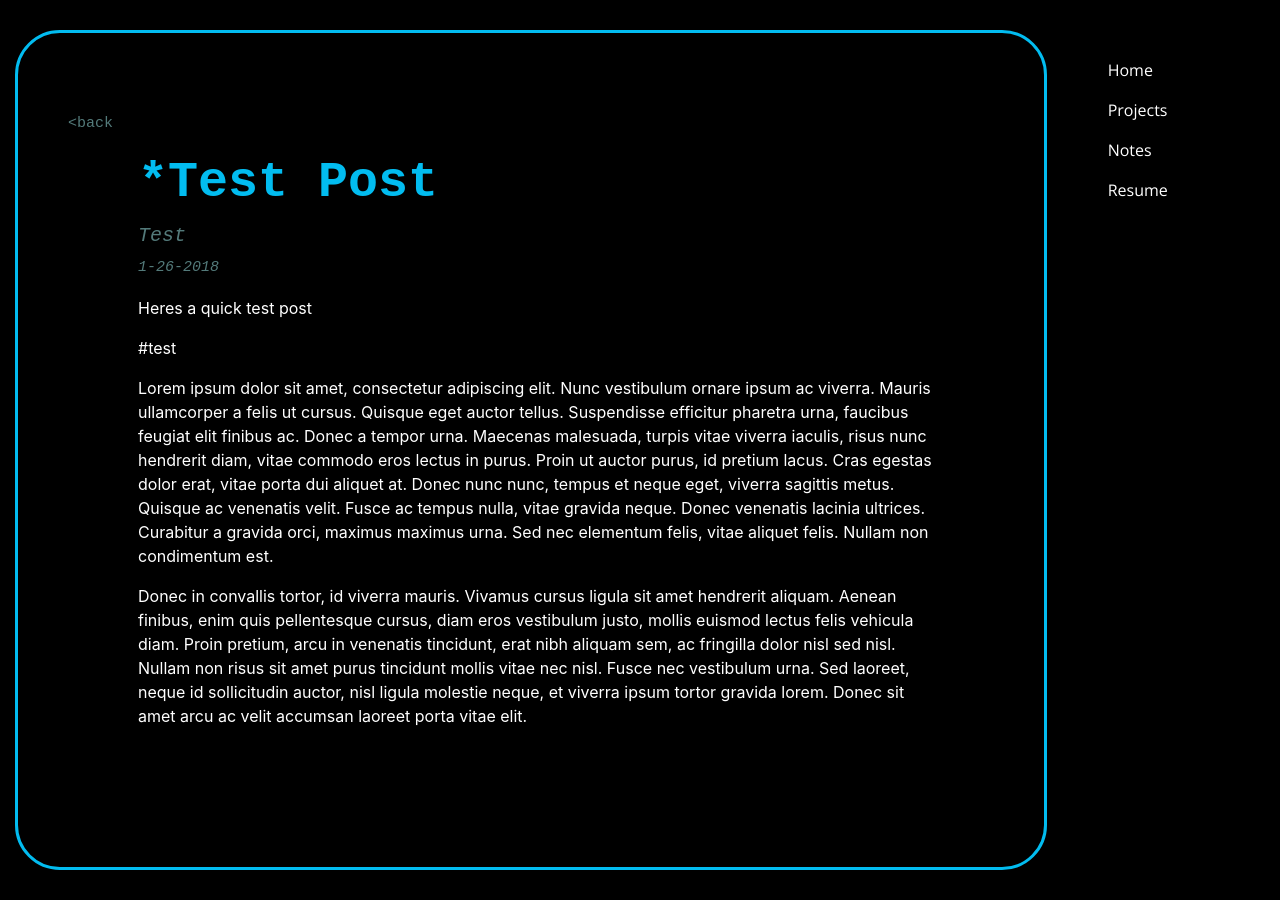
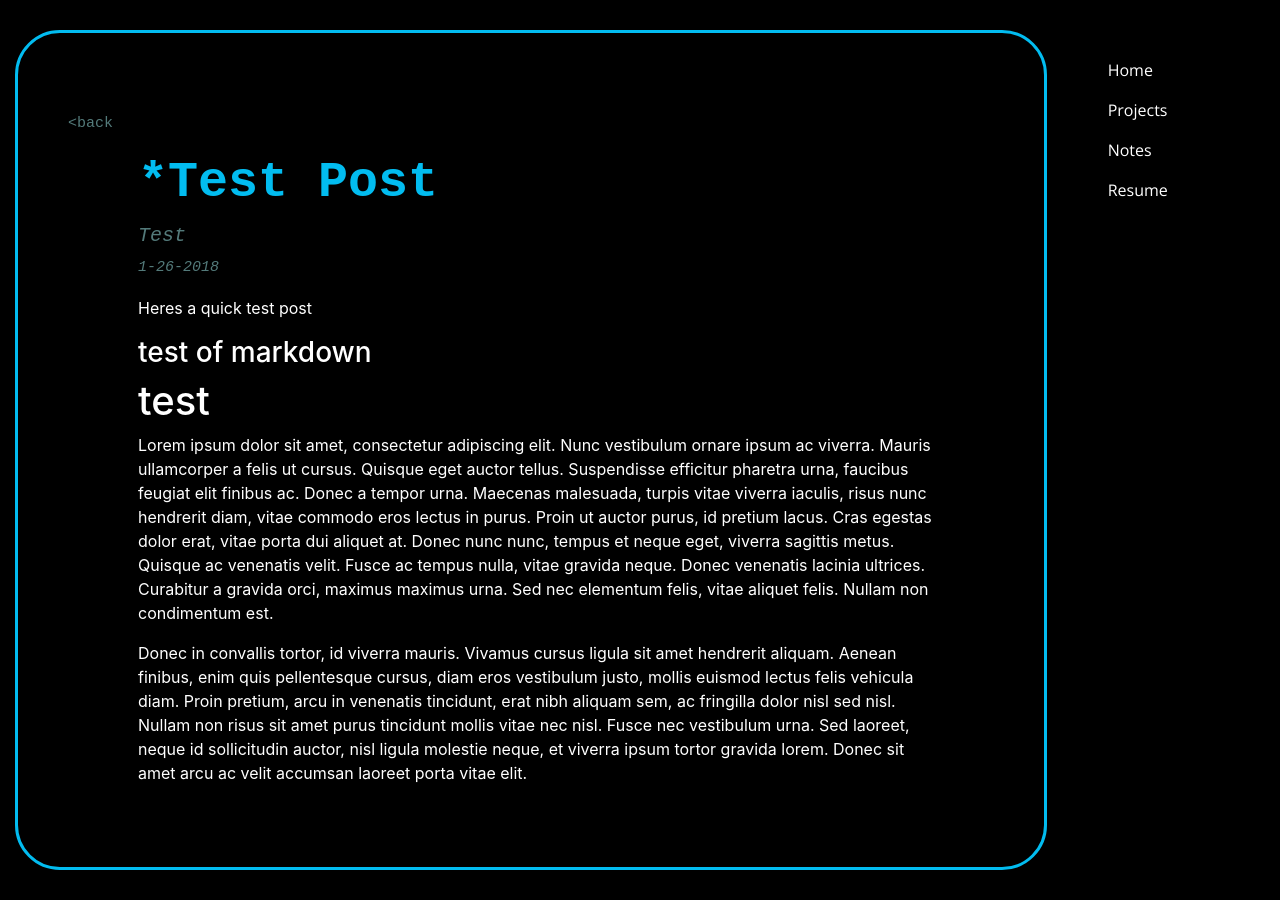
Before and after one commit to ndrewgood/pwb2, a Jekyll site: the page built from _posts/2018-1-26-test-post.markdown, in a window 1280 px wide. Built offline with Jekyll 4.4.1, drawn with Linux system fonts in a browser that asks for light colours; nearby versions of some CDN libraries.

Commit message:
fixed... things >:(

```diff
--- a/_layouts/default-projects.html
+++ b/_layouts/default-projects.html
@@ -9,6 +9,8 @@ layout: default
   <h1 class="project-title"><span>*</span>{{  page.title  }}</h1>
   <p class="project-meta">{{  page.meta  }}</p>
   <p class="project-time">{{  page.time  }}</p>
-{{ content }}
+<article class="">
+  {{ page.content }}
+</article>
 </div>
 </div>
--- a/_posts/2018-1-26-test-post.md
+++ b/_posts/2018-1-26-test-post.markdown
@@ -10,7 +10,8 @@ time: 1-26-2018
 
 Heres a quick test post
 
-#test
+### test of markdown
+# test
 
 Lorem ipsum dolor sit amet, consectetur adipiscing elit. Nunc vestibulum ornare ipsum ac viverra. Mauris ullamcorper a felis ut cursus. Quisque eget auctor tellus. Suspendisse efficitur pharetra urna, faucibus feugiat elit finibus ac. Donec a tempor urna. Maecenas malesuada, turpis vitae viverra iaculis, risus nunc hendrerit diam, vitae commodo eros lectus in purus. Proin ut auctor purus, id pretium lacus. Cras egestas dolor erat, vitae porta dui aliquet at. Donec nunc nunc, tempus et neque eget, viverra sagittis metus. Quisque ac venenatis velit. Fusce ac tempus nulla, vitae gravida neque. Donec venenatis lacinia ultrices. Curabitur a gravida orci, maximus maximus urna. Sed nec elementum felis, vitae aliquet felis. Nullam non condimentum est.
 
```
Also changed, not shown: Gemfile.lock.
